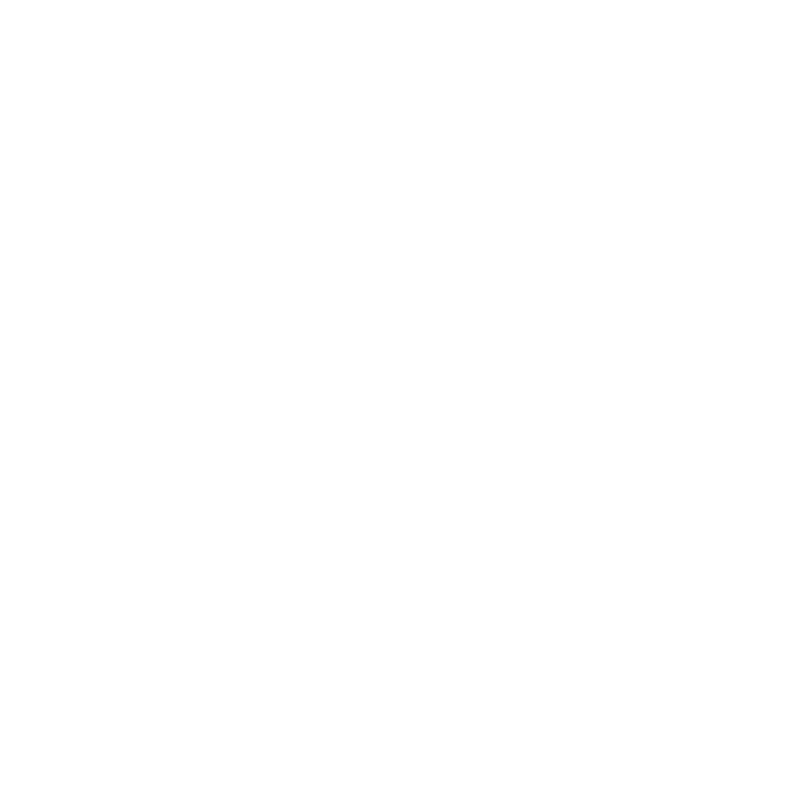
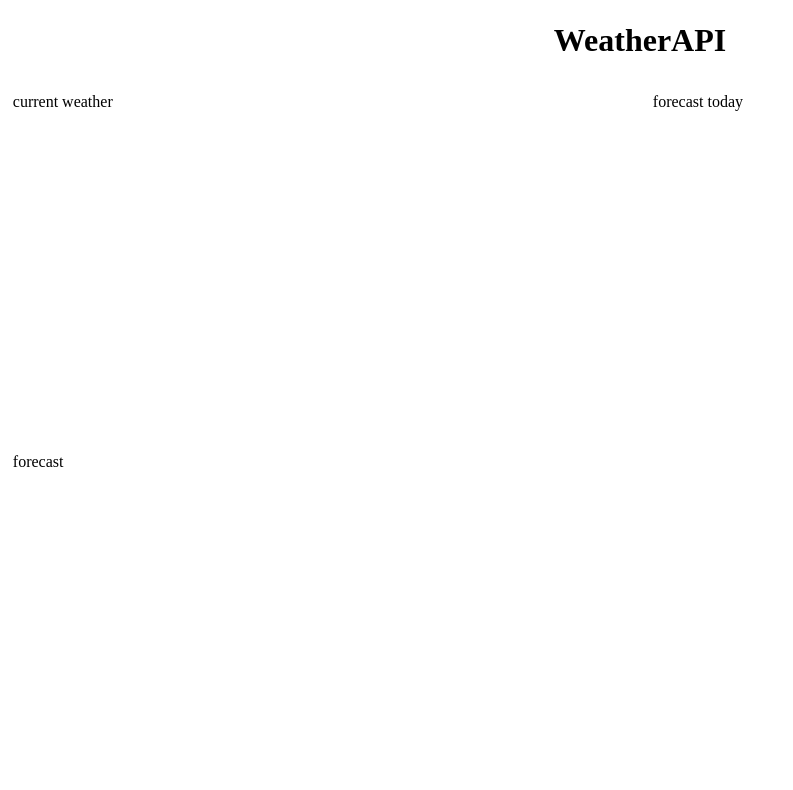
Before and after one commit to spielmeisterg/02_WeatherApp, a plain HTML site: page index.html in a window 1280 px wide. Shown: the whole page, without its empty margins (0-793 px from the left). Drawn offline with Linux system fonts and the light colour scheme; files that its build step writes are made by us from their sources.

Commit message:
base layout done

```diff
--- a/index.html
+++ b/index.html
@@ -1,14 +1,27 @@
 <!DOCTYPE html>
 <html lang="en">
-<head>
-    <meta charset="UTF-8">
-    <meta name="viewport" content="width=device-width, initial-scale=1.0">
-    <link rel="stylesheet" href="style.css">
+  <head>
+    <meta charset="UTF-8" />
+    <meta name="viewport" content="width=device-width, initial-scale=1.0" />
+    <link rel="stylesheet" href="style/style.css" />
     <title>WeatherAPI</title>
-</head>
-<body>
-
+  </head>
+  <body>
+    <header>
+      <h1>WeatherAPI</h1>
+    </header>
+    <div id="container">
+        <div id="current">
+            <p>current weather</p>
+        </div>
+        <div id="today">
+            <p>forecast today</p>
+        </div>
+        <div id="forecast" class="double">
+            <p>forecast</p>
+        </div>
+    </div>
 
     <script src="script/script.js"></script>
-</body>
+  </body>
 </html>
--- a/style/style.css
+++ b/style/style.css
@@ -0,0 +1,29 @@
+*{
+    padding: 0;
+    margin: 0;
+}
+header {
+    display: flex;
+    flex-direction: row;
+    align-items: center;
+    width: 100vw;
+    height: 10vh;
+}
+header > h1 {
+    flex-grow: 1;
+    text-align: center;
+}
+#container {
+    display: flex;
+    flex-flow: row wrap;
+    height: 90vh;
+}
+#container > div {
+    width: 48%;
+    height: auto;
+    margin: 1%;
+    flex-grow: 1;
+}
+.double{
+    flex-grow: 2;
+}
```
